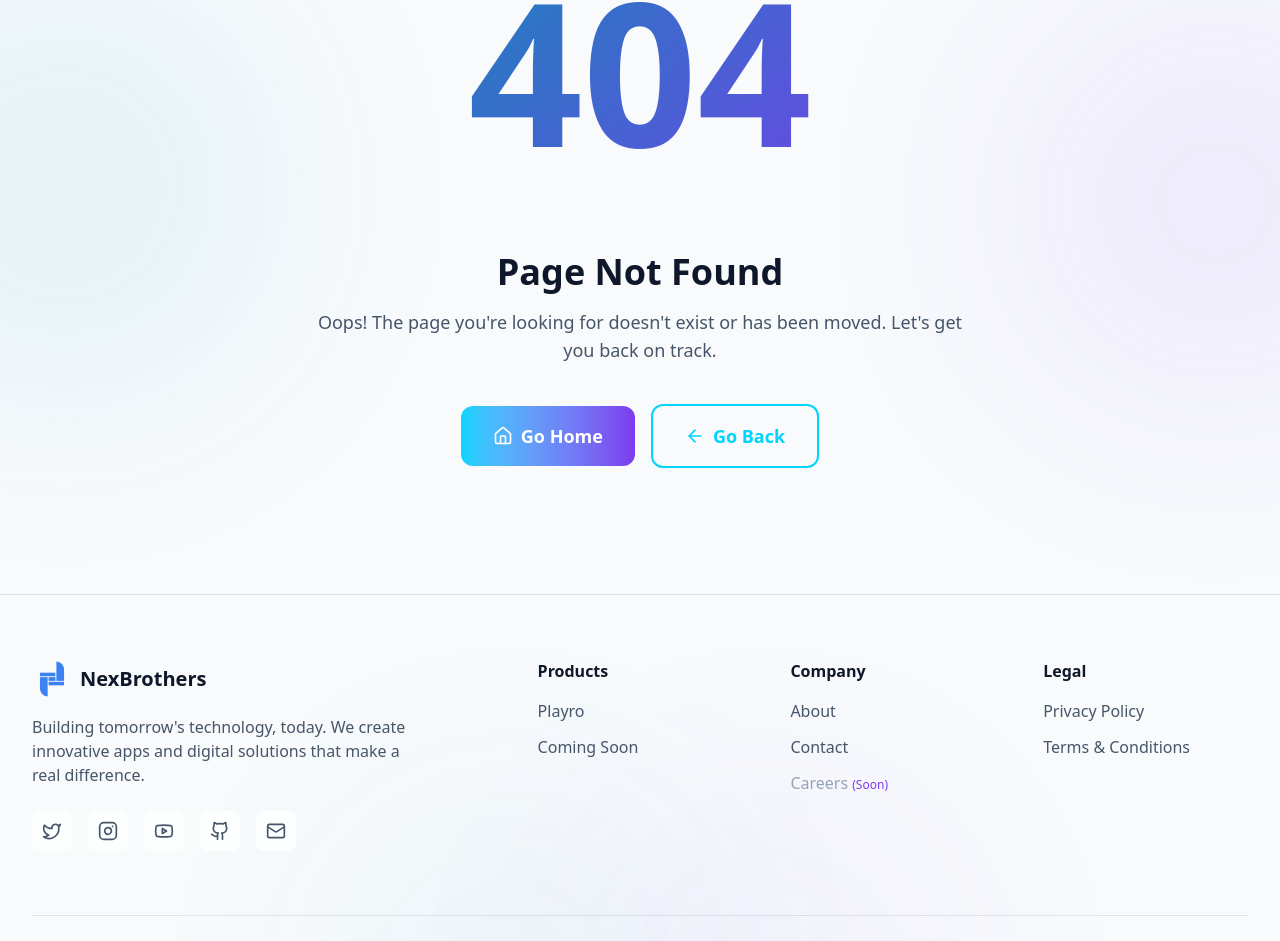
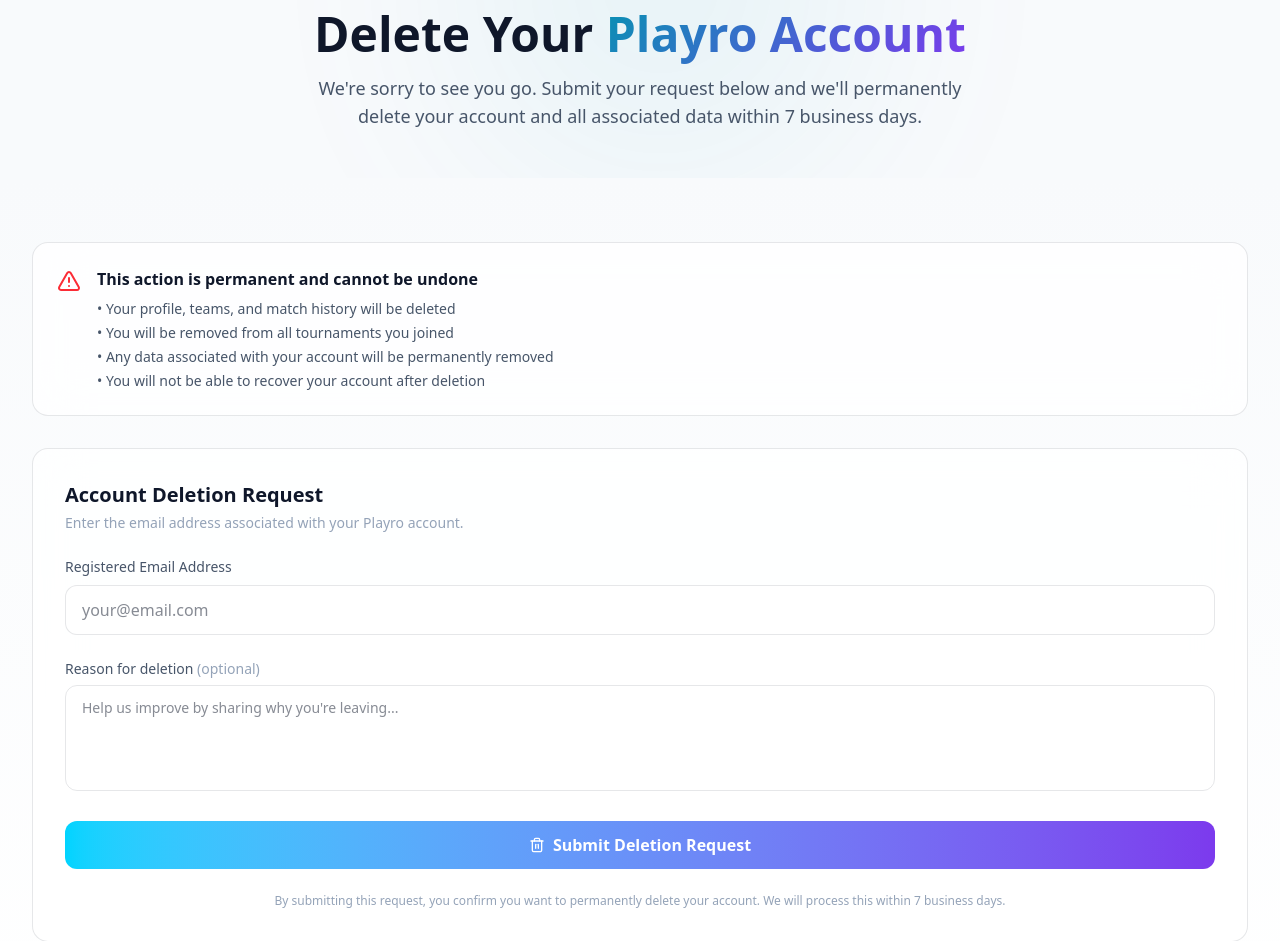
Before and after one commit to nexbrothers/web, a Next.js app: page /playro/delete-account in a window 1280 px wide. Before the commit this address had no page. Shown: the part 206-1147 px from the top of the page. Built offline with nearby package versions, Linux system fonts and the light colour scheme.

Commit message:
add delete paeg

```diff
--- /dev/null
+++ b/src/app/playro/delete-account/page.tsx
@@ -0,0 +1,191 @@
+"use client";
+
+import { useState } from "react";
+import { Container, Button, Input, Card } from "@/components/ui";
+import { FadeIn } from "@/components/animations";
+import { Trash2, AlertTriangle, CheckCircle, Mail } from "lucide-react";
+
+export default function DeleteAccountPage() {
+  const [email, setEmail] = useState("");
+  const [reason, setReason] = useState("");
+  const [isSubmitted, setIsSubmitted] = useState(false);
+
+  const handleSubmit = (e: React.FormEvent) => {
+    e.preventDefault();
+
+    const subject = encodeURIComponent("Playro Account Deletion Request");
+    const body = encodeURIComponent(
+      `Account Deletion Request\n\nEmail: ${email}\n\nReason: ${reason || "Not specified"}\n\n---\nSent from Playro Delete Account page`
+    );
+
+    window.location.href = `mailto:nexbrotherss@gmail.com?subject=${subject}&body=${body}`;
+    setIsSubmitted(true);
+  };
+
+  return (
+    <>
+      {/* Hero */}
+      <section className="relative pt-32 pb-12 overflow-hidden">
+        <div className="absolute inset-0" style={{ backgroundColor: "var(--background)" }} />
+        <div
+          className="absolute top-0 right-1/3 w-96 h-96 rounded-full blur-[128px]"
+          style={{ backgroundColor: "var(--accent)", opacity: 0.08 }}
+        />
+        <Container className="relative z-10">
+          <FadeIn className="max-w-2xl mx-auto text-center">
+            <div className="w-16 h-16 rounded-2xl flex items-center justify-center mx-auto mb-6 bg-red-500/10">
+              <Trash2 className="w-8 h-8 text-red-500" />
+            </div>
+            <h1
+              className="text-4xl sm:text-5xl font-bold mb-4"
+              style={{ color: "var(--text-primary)" }}
+            >
+              Delete Your <span className="gradient-text">Playro Account</span>
+            </h1>
+            <p className="text-lg" style={{ color: "var(--text-secondary)" }}>
+              We&apos;re sorry to see you go. Submit your request below and we&apos;ll
+              permanently delete your account and all associated data within 7 business days.
+            </p>
+          </FadeIn>
+        </Container>
+      </section>
+
+      {/* Warning + Form */}
+      <section className="py-16 relative">
+        <div
+          className="absolute inset-0"
+          style={{
+            background: "linear-gradient(to bottom, var(--background), var(--background-secondary))",
+          }}
+        />
+        <Container className="relative z-10 max-w-2xl mx-auto">
+          {/* Warning */}
+          <FadeIn>
+            <Card className="p-6 mb-8 border border-red-500/20" hover={false}>
+              <div className="flex gap-4 items-start">
+                <AlertTriangle className="w-6 h-6 text-red-500 flex-shrink-0 mt-0.5" />
+                <div>
+                  <h3
+                    className="font-semibold mb-2"
+                    style={{ color: "var(--text-primary)" }}
+                  >
+                    This action is permanent and cannot be undone
+                  </h3>
+                  <ul className="space-y-1 text-sm" style={{ color: "var(--text-secondary)" }}>
+                    <li>• Your profile, teams, and match history will be deleted</li>
+                    <li>• You will be removed from all tournaments you joined</li>
+                    <li>• Any data associated with your account will be permanently removed</li>
+                    <li>• You will not be able to recover your account after deletion</li>
+                  </ul>
+                </div>
+              </div>
+            </Card>
+          </FadeIn>
+
+          {/* Form */}
+          <FadeIn delay={0.1}>
+            <Card className="p-8" hover={false}>
+              {isSubmitted ? (
+                <div className="flex flex-col items-center justify-center py-8 text-center">
+                  <div className="w-16 h-16 rounded-full bg-green-500/10 flex items-center justify-center mb-6">
+                    <CheckCircle className="w-8 h-8 text-green-500" />
+                  </div>
+                  <h3
+                    className="text-2xl font-bold mb-2"
+                    style={{ color: "var(--text-primary)" }}
+                  >
+                    Request Submitted
+                  </h3>
+                  <p className="mb-4" style={{ color: "var(--text-secondary)" }}>
+                    Your email client should have opened with a pre-filled message.
+                    Please send that email to complete your deletion request.
+                  </p>
+                  <div className="flex items-center gap-2 text-sm" style={{ color: "var(--text-muted)" }}>
+                    <Mail className="w-4 h-4" />
+                    <span>nexbrotherss@gmail.com</span>
+                  </div>
+                  <p className="text-sm mt-4" style={{ color: "var(--text-muted)" }}>
+                    We&apos;ll process your request within 7 business days and send a confirmation.
+                  </p>
+                </div>
+              ) : (
+                <form onSubmit={handleSubmit} className="space-y-6">
+                  <div>
+                    <h2
+                      className="text-xl font-bold mb-1"
+                      style={{ color: "var(--text-primary)" }}
+                    >
+                      Account Deletion Request
+                    </h2>
+                    <p className="text-sm" style={{ color: "var(--text-muted)" }}>
+                      Enter the email address associated with your Playro account.
+                    </p>
+                  </div>
+
+                  <Input
+                    id="email"
+                    type="email"
+                    label="Registered Email Address"
+                    placeholder="your@email.com"
+                    value={email}
+                    onChange={(e) => setEmail(e.target.value)}
+                    required
+                  />
+
+                  <div className="space-y-1.5">
+                    <label
+                      htmlFor="reason"
+                      className="block text-sm font-medium"
+                      style={{ color: "var(--text-secondary)" }}
+                    >
+                      Reason for deletion{" "}
+                      <span style={{ color: "var(--text-muted)" }}>(optional)</span>
+                    </label>
+                    <textarea
+                      id="reason"
+                      placeholder="Help us improve by sharing why you're leaving..."
+                      value={reason}
+                      onChange={(e) => setReason(e.target.value)}
+                      rows={4}
+                      className="w-full rounded-xl px-4 py-3 text-sm resize-none outline-none transition-colors"
+                      style={{
+                        backgroundColor: "var(--surface)",
+                        border: "1px solid var(--border)",
+                        color: "var(--text-primary)",
+                      }}
+                    />
+                  </div>
+
+                  <Button type="submit" className="w-full bg-red-500 hover:bg-red-600 text-white">
+                    <Trash2 className="mr-2 w-4 h-4" />
+                    Submit Deletion Request
+                  </Button>
+
+                  <p className="text-xs text-center" style={{ color: "var(--text-muted)" }}>
+                    By submitting this request, you confirm you want to permanently delete your
+                    account. We will process this within 7 business days.
+                  </p>
+                </form>
+              )}
+            </Card>
+          </FadeIn>
+
+          {/* Alternative */}
+          <FadeIn delay={0.2}>
+            <p className="text-center text-sm mt-6" style={{ color: "var(--text-muted)" }}>
+              You can also email us directly at{" "}
+              <a
+                href="mailto:nexbrotherss@gmail.com?subject=Playro%20Account%20Deletion%20Request"
+                className="underline"
+                style={{ color: "var(--accent)" }}
+              >
+                nexbrotherss@gmail.com
+              </a>{" "}
+              with subject &quot;Playro Account Deletion Request&quot;.
+            </p>
+          </FadeIn>
+        </Container>
+      </section>
+    </>
+  );
+}
```
